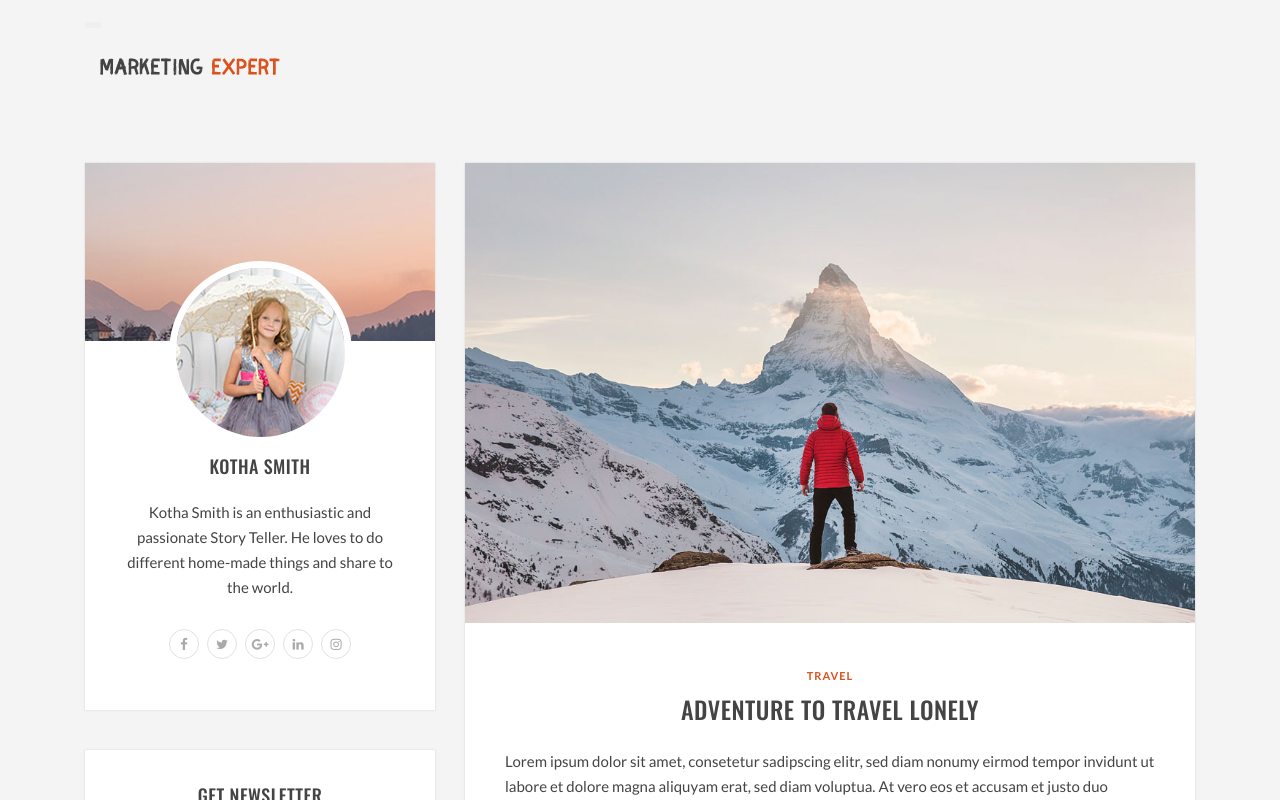
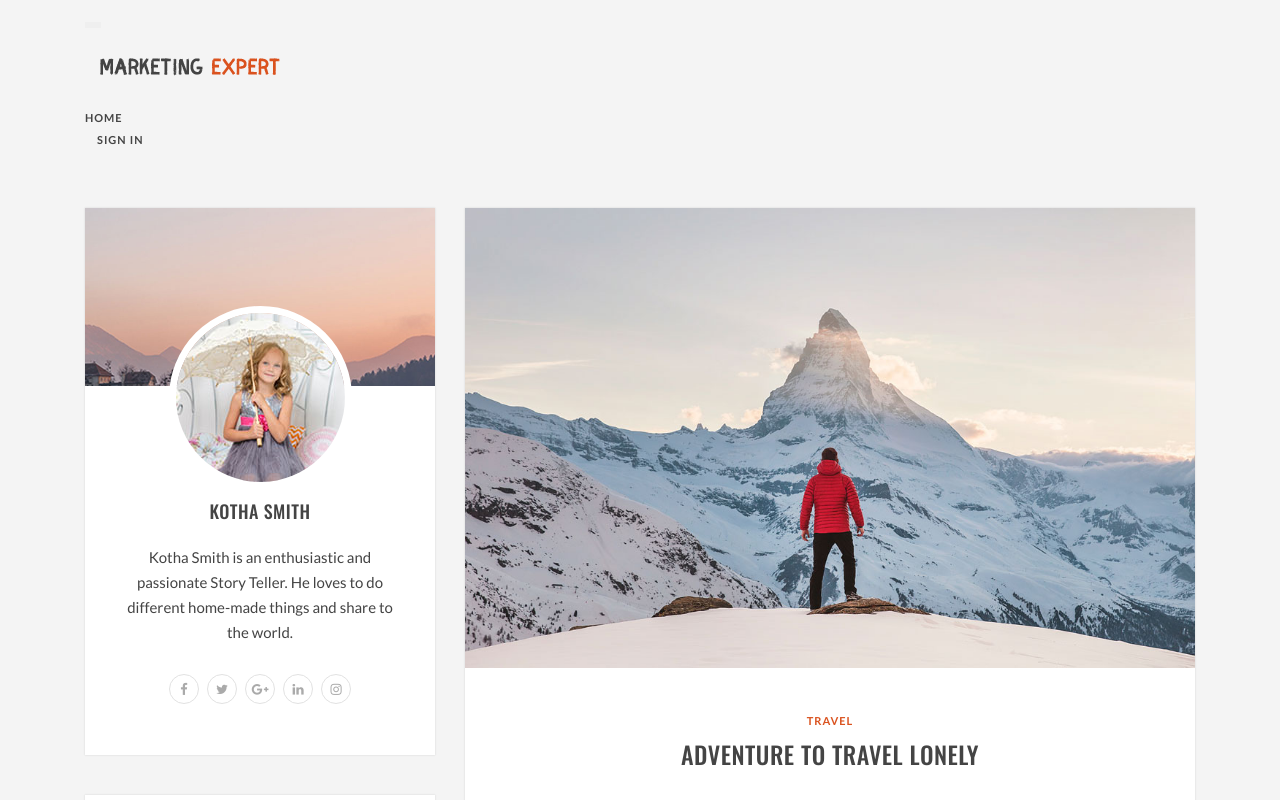
Before and after one commit to PauleHan/WI-FE, an Angular app: page / in a window 1280 px wide. Shown: the top 800 px of the page. Built offline with nearby package versions, Linux system fonts and the light colour scheme; a web font is replaced by a local one.

Commit message:
Fixes #222

```diff
--- a/src/app/app.component.html
+++ b/src/app/app.component.html
@@ -3,9 +3,8 @@
 		<div class="container">
 			<div class="menu-content">
 				<!-- Brand and toggle get grouped for better mobile display -->
-				<div ngbDropdown class="navbar-header">
-					<button type="button" class="navbar-toggle collapsed" data-toggle="collapse"
-					        data-target="#myNavbar">
+				<div class="navbar-header">
+					<button type="button" class="navbar-toggle collapsed" (click)="isNavbarCollapsed = !isNavbarCollapsed" data-toggle="collapse" data-target="#myNavbar">
 						<span class="sr-only">Toggle navigation</span>
 						<span class="icon-bar"></span>
 						<span class="icon-bar"></span>
@@ -15,7 +14,7 @@
 					  <a class="navbar-brand" href="/"><img src="assets/images/logo-marketing.png" alt="kothPro"></a>
 					</h1>
 				</div>
-				<div class="collapse navbar-collapse" id="myNavbar">
+				<div [ngbCollapse]="isNavbarCollapsed" class="collapse navbar-collapse" id="myNavbar">
 					<!--<ul class="top-social-icons list-inline pull-right">
 						<li><a href="#"><i class="fa fa-facebook"></i></a></li>
 						<li><a href="#"><i class="fa fa-twitter"></i></a></li>
@@ -28,132 +27,9 @@
 							</a>
 						</li>
 					</ul>-->
-					<ul class="nav navbar-nav text-uppercase pull-right">
-						<!--<li class="dropdown">
-							<a href="index.html" class="dropdown-toggle" data-toggle="dropdown"
-							   role="button"
-							   aria-haspopup="true" aria-expanded="false">Home</a>
-							<ul class="dropdown-menu">
-								<li class="active"><a href="index.html">Home Default</a></li>
-								<li class=""><a href="index-feminine.html">Home Feminine</a></li>
-								<li class=""><a href="index-travel.html">Home Travel</a></li>
-								<li class=""><a href="index-food.html">Home Food</a></li>
-								<li class=""><a href="index-material.html">Home Material</a></li>
-								<li class=""><a href="index-marketing.html">Home Digital Marketing</a></li>
-								<li class=""><a href="index-retro.html">Home Retro Blog</a></li>
-								<li class=""><a href="index-archi.html">Home Architecture</a></li>
-								<li class=""><a href="index-magazine.html">Home Magazine</a></li>
-							</ul>
-						</li>
-						<li class="dropdown">
-							<a href="#" class="dropdown-toggle" data-toggle="dropdown"  role="button"
-							   aria-haspopup="true" aria-expanded="false">Layouts</a>
-							<ul class="dropdown-menu">
-								<li class="dropdown">
-									<a href="#" class="dropdown-toggle" data-toggle="dropdown"
-									   role="button"
-									   aria-haspopup="true" aria-expanded="false">Header style</a>
-									<ul class="dropdown-menu">
-										<li><a href="index.html">Default Header</a></li>
-										<li><a href="header-fixed-img.html">Header Fixed Image</a></li>
-										<li><a href="video-header.html">Header video</a></li>
-										<li><a href="top-logo-page.html">Top Logo</a></li>
-										<li><a href="left-header.html">Left Logo</a></li>
-									</ul>
-								</li>
-								<li><a href="single-page.html">Standard Post</a></li>
-								<li><a href="default-1st-large-then-grid.html">1st Large Then Grid</a></li>
-								<li><a href="default-grid.html">Grid Layout</a></li>
-								<li><a href="default-1st-large-then-list.html">1st Large Then list</a></li>
-								<li><a href="default-list.html">List Layout</a></li>
-								<li><a href="grid-2-columns.html">Grid 2 Columns Layout</a></li>
-								<li><a href="default-grid-3-columns.html">Grid 3 Columns Layout</a></li>
-								<li><a href="isotope-blog-grid.html">Grid Layout with isotope</a></li>
-								<li><a href="grid-masonry.html">Masonry Layout</a></li>
-								<li><a href="index-overlay-post.html">Post Overlay Layout</a></li>
-								<li><a href="single-page.html">Single Post</a></li>
-							</ul>
-						</li>
-						<li class="dropdown">
-							<a href="#" class="dropdown-toggle" data-toggle="dropdown"  role="button"
-							   aria-haspopup="true" aria-expanded="false">Features</a>
-							<ul class="dropdown-menu">
-								<li class="dropdown">
-									<a href="#" class="dropdown-toggle" data-toggle="dropdown"
-									   role="button"
-									   aria-haspopup="true" aria-expanded="false">Pages & Templates</a>
-									<ul class="dropdown-menu">
-										<li><a href="default-fluid.html">Full Width</a></li>
-										<li><a href="default-left-sidebar.html">Left Sidebar</a></li>
-										<li><a href="index.html">Right Sidebar</a></li>
-										<li><a href="about-me.html">About Me</a></li>
-										<li><a href="about-us-2.html">About Us 2</a></li>
-										<li><a href="about-us-3.html">About Us 3</a></li>
-										<li><a href="about-us-4.html">About Us 4</a></li>
-										<li><a href="about-us-5.html">About us 5</a></li>
-										<li><a href="coming-soon.html">Coming Soon</a></li>
-										<li><a href="404.html">404 Page</a></li>
-										<li><a href="typography.html">Typography</a></li>
-										<li><a href="testimonial.html">Testimonial</a></li>
-										<li><a href="contact.html">Contact me</a></li>
-										<li><a href="contact-with-map.html">Contact Us 2</a></li>
-										<li><a href="contact-only-form.html">Contact Us 3</a></li>
-									</ul>
-								</li>
-								<li class="dropdown">
-									<a href="#" class="dropdown-toggle" data-toggle="dropdown"
-									   role="button"
-									   aria-haspopup="true" aria-expanded="false">Gallery</a>
-									<ul class="dropdown-menu">
-										<li><a href="gallery-2-columns.html">Gallery 2 Columns</a></li>
-										<li><a href="gallery-3-columns.html">Gallery 3 Columns</a></li>
-										<li><a href="gallery-4-columns.html">Gallery 4 Columns </a></li>
-										<li><a href="gallery-5-columns.html">Gallery 5 Columns </a></li>
-									</ul>
-								</li>
-								<li><a href="single-page.html">Standard Post</a></li>
-								<li><a href="single-page-video.html">Video post</a></li>
-								<li><a href="single-page-gallery.html">Gallery post</a></li>
-								<li><a href="single-page-audio.html">Audio post</a></li>
-								<li><a href="single-page-quote.html">Quote post</a></li>
-								<li><a href="single-page-link.html">Link</a></li>
-								<li class="dropdown">
-									<a href="#" class="dropdown-toggle" data-toggle="dropdown"
-									   role="button"
-									   aria-haspopup="true" aria-expanded="false">Archive</a>
-									<ul class="dropdown-menu">
-										<li><a href="archive-date.html">Archive date</a></li>
-										<li><a href="archive-cat.html"> Archive category</a></li>
-										<li><a href="archive-tag.html">Archive tag</a></li>
-										<li><a href="archive-search.html">Archive search</a></li>
-									</ul>
-								</li>
-								<li><a href="shop.html">WooCommerce Shop</a></li>
-								<li><a href="single-product.html">Single product</a></li>
-							</ul>
-						</li>
-						<li class="dropdown">
-							<a href="#" class="dropdown-toggle" data-toggle="dropdown"  role="button"
-							   aria-haspopup="true" aria-expanded="false">Portfolio</a>
-							<ul class="dropdown-menu">
-								<li class=""><a href="portfolio-2-columns.html">Portfolio 2 Columns</a></li>
-								<li class=""><a href="portfolio-3-columns.html">Portfolio 3 Columns</a></li>
-								<li class=""><a href="portfolio-4-columns.html">Portfolio 4 Columns</a></li>
-								<li class="dropdown">
-									<a href="#" class="dropdown-toggle" data-toggle="dropdown"
-									   role="button"
-									   aria-haspopup="true" aria-expanded="false">Isotope Portfolio</a>
-									<ul class="dropdown-menu">
-										<li><a href="portfolio-2-columns-isotope.html">Portfolio 2 Columns</a></li>
-										<li><a href="portfolio-3-columns-isotope.html">Portfolio 3 Columns</a></li>
-										<li><a href="portfolio-4-columns-isotope.html">Portfolio 4 Columns</a></li>
-									</ul>
-								</li>
-								<li class=""><a href="single-portfolio.html">Single Portfolio</a></li>
-							</ul>
-						</li>-->
-						<li><a routerLink="">Home</a></li>
-						<li><a routerLink="login">Sign In</a></li>
+					<ul class="nav navbar-nav text-uppercase pull-left">
+						<li><a routerLink="" routerLinkActive="active">Home</a></li>
+						<li><a routerLink="login" routerLinkActive="active">Sign In</a></li>
 					</ul>
 				</div>
 				<!-- /.navbar-collapse -->
```
